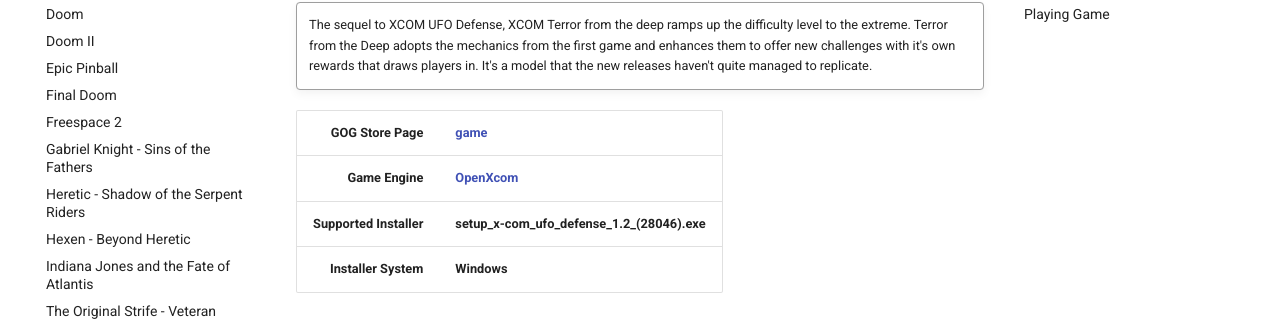
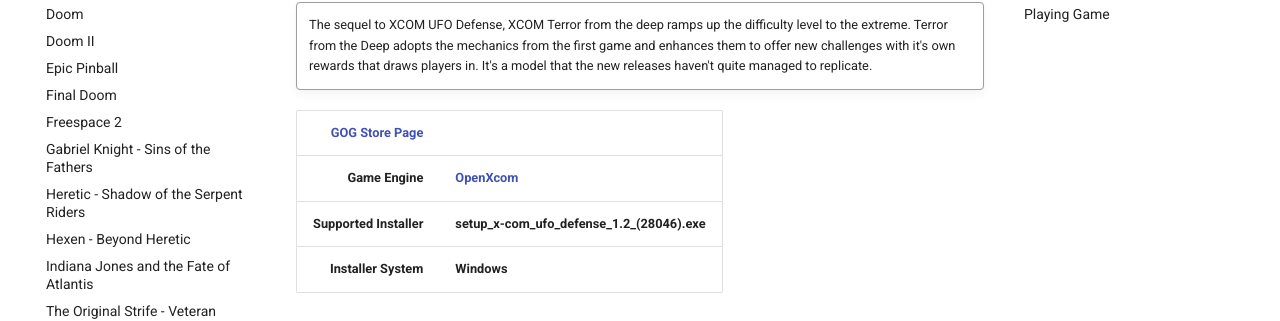
Before and after one commit to gooseberry/smoke, an MkDocs documentation site: the page built from docs/games/xcom-terror-from-the-deep.md, in a window 1280 px wide and 900 px high. Shown: the part 226-547 px from the top of the window. Built offline with MkDocs 1.6.1 and Material for MkDocs 9.7.7, drawn with Linux system fonts in a browser that asks for light colours; comment, search, counter and statistics services are not loaded.

Commit message:
link with gog store page

```diff
--- a/docs/games/xcom-terror-from-the-deep.md
+++ b/docs/games/xcom-terror-from-the-deep.md
@@ -1,4 +1,4 @@
-[game]: (https://www.gog.com/en/game/xcom_terror_from_the_deep) "XCOM Terror from the Deep"
+[GOG Store Page]: (https://www.gog.com/en/game/xcom_terror_from_the_deep) "XCOM Terror from the Deep"
 
 # XCOM: Terror from the Deep
 
@@ -6,7 +6,7 @@
 
     The sequel to XCOM UFO Defense, XCOM Terror from the deep ramps up the difficulty level to the extreme.  Terror from the Deep adopts the mechanics from the first game and enhances them to offer new challenges with it's own rewards that draws players in.  It's a model that the new releases haven't quite managed to replicate.
 
-| GOG Store Page | [game][] |
+| [GOG Store Page] |  |
 |--:|:--|
 | **Game Engine** | **[OpenXcom](https://openxcom.org/)** |
 | **Supported Installer** | **setup_x-com_ufo_defense_1.2_(28046).exe** |
```
